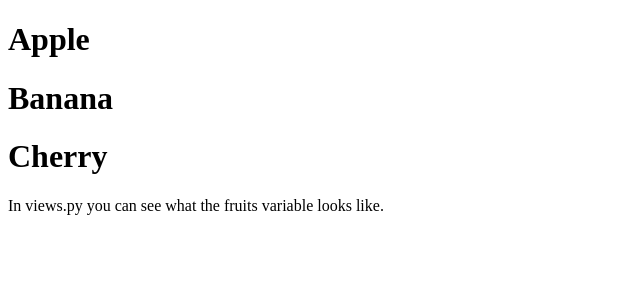
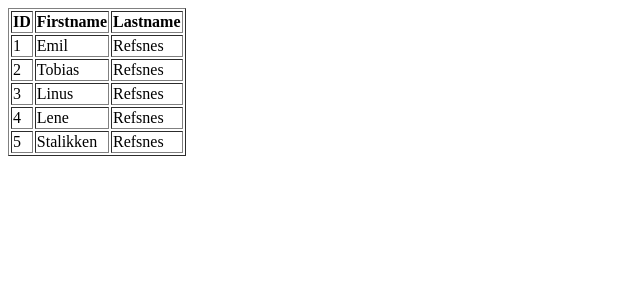
Before and after one commit to stcady/w3schools, a Django app: page /testing/ in a window 1280 px wide. Shown: the top 300 px of the page, without its empty margins (0-640 px from the left). Run offline with Django 5.2, Linux system fonts and the light colour scheme; data comes from the database, SQL or seed files in the repository.

Commit message:
querysets

```diff
--- a/w3django/myworld/my_tennis_club/members/templates/template.html
+++ b/w3django/myworld/my_tennis_club/members/templates/template.html
@@ -2,11 +2,20 @@
 <html>
 <body>
 
-{% for x in fruits %}
-  <h1>{{ x }}</h1>
-{% endfor %}
-
-<p>In views.py you can see what the fruits variable looks like.</p>
+  <table border='1'>
+    <tr>
+      <th>ID</th>
+      <th>Firstname</th>
+      <th>Lastname</th>
+    </tr>
+    {% for x in mymembers %}
+      <tr>
+        <td>{{ x.id }}</td>
+        <td>{{ x.firstname }}</td>
+        <td>{{ x.lastname }}</td>
+      </tr>
+    {% endfor %}
+  </table>
 
 </body>
 </html>
--- a/w3django/myworld/my_tennis_club/members/views.py
+++ b/w3django/myworld/my_tennis_club/members/views.py
@@ -23,8 +23,9 @@ def main(request):
   return HttpResponse(template.render())
 
 def testing(request):
+  mydata = Member.objects.all().values()
   template = loader.get_template('template.html')
   context = {
-    'fruits': ['Apple', 'Banana', 'Cherry']
+    'mymembers': mydata
   }
   return HttpResponse(template.render(context, request))
```
Also changed, not shown: w3django/myworld/README.md.
